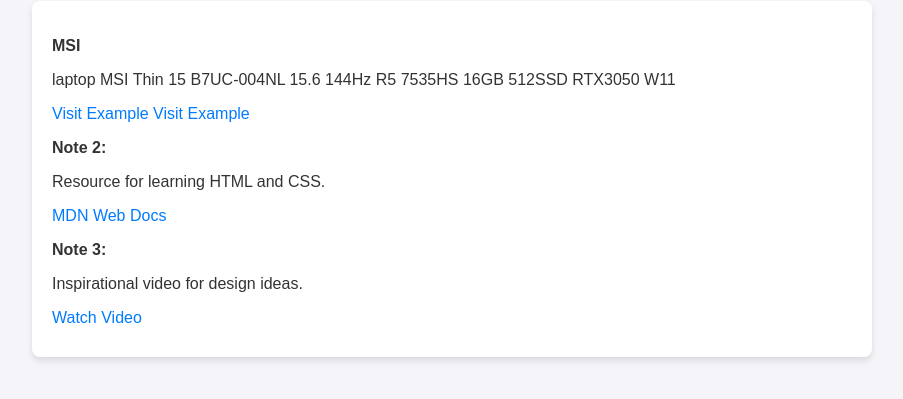
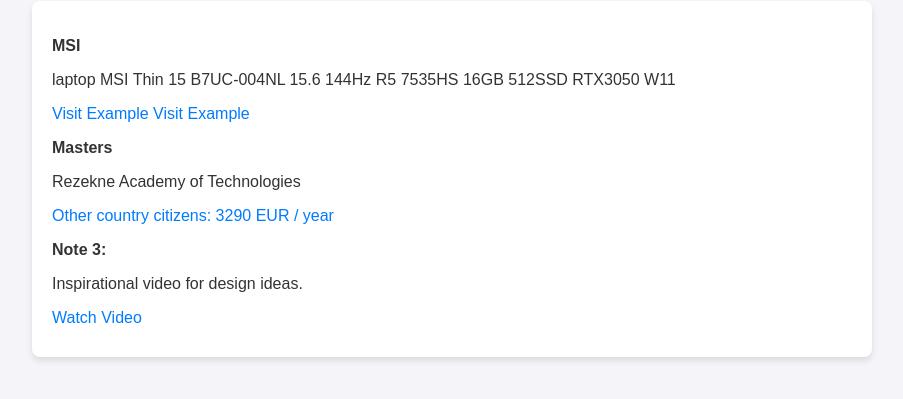
Before and after one commit to arifulatwork/MyNotes.github.io, a plain HTML site: page index.html in a window 1280 px wide. Shown: the part 79-478 px from the top of the page, without its empty margins (188-1091 px from the left). Drawn offline with Linux system fonts and the light colour scheme.

Commit message:
Update index.html

```diff
--- a/index.html
+++ b/index.html
@@ -50,9 +50,9 @@
 
     </div>
     <div class="note">
-      <p class="note-title">Note 2:</p>
-      <p>Resource for learning HTML and CSS.</p>
-      <a href="https://developer.mozilla.org/en-US/" target="_blank">MDN Web Docs</a>
+      <p class="note-title">Masters</p>
+      <p>Rezekne Academy of Technologies</p>
+      <a href="https://rta.lv/study-programms/management-science" target="_blank">Other country citizens: 3290 EUR / year</a>
     </div>
     <div class="note">
       <p class="note-title">Note 3:</p>
```
